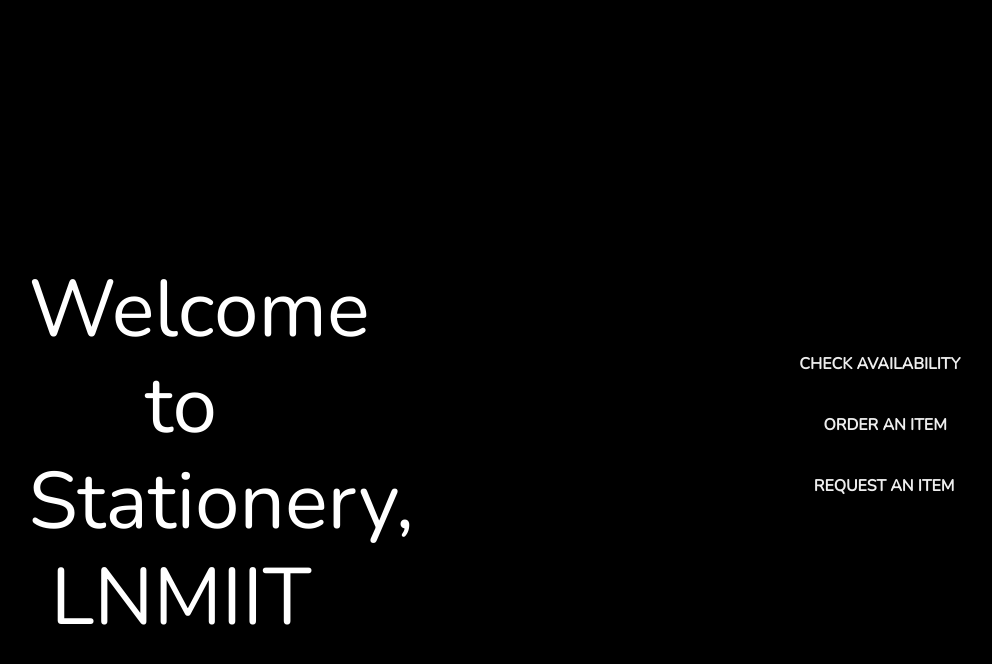
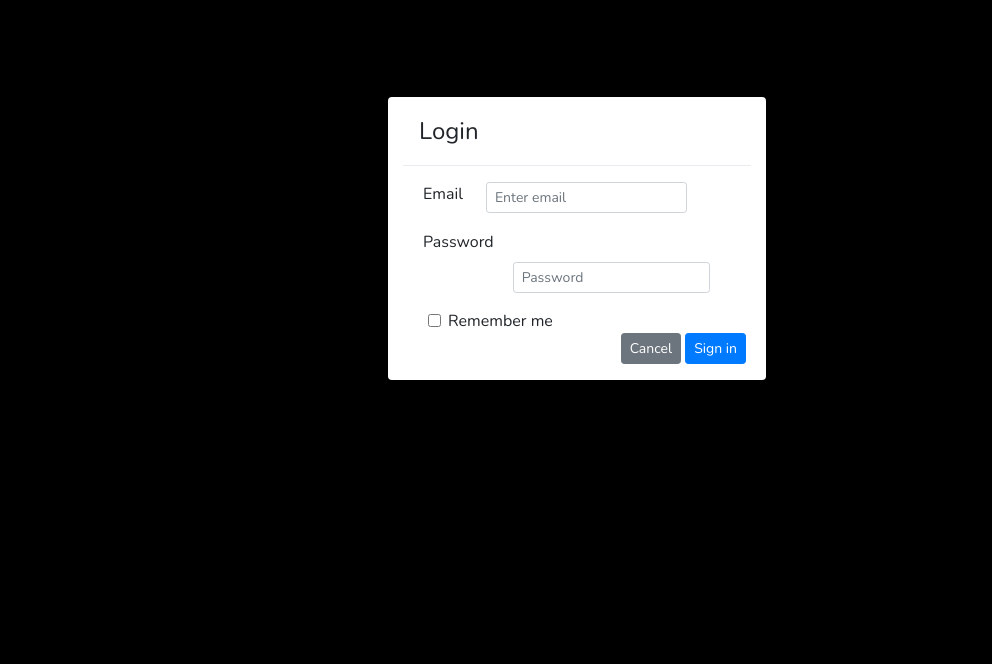
Before and after one commit to rustagishubhi/stationery, a website: page index.html in a window 1280 px wide. Shown: the whole page, without its empty margins (63-1055 px from the left). Drawn offline with nearby package versions, Linux system fonts and the light colour scheme.

Commit message:
Login Page Added

```diff
--- a/css/styles.css
+++ b/css/styles.css
@@ -1,6 +1,19 @@
 body{
 	font-family: nunito, sans-serif;
 	background-color: #000000;
+}
+
+.text-center{
+	text-align: center;
+}
+
+a{
+	color: #ffffff;
+}
+
+a:hover{
+	color: #ffffff;
+	text-decoration: none;
 }
 
 @media(min-width: 0px)
--- a/index.html
+++ b/index.html
@@ -21,24 +21,60 @@
    </head>
 
    <body>
-    <div>
-      <div class="row row-content centered">
-        <div class="col-lg-6">
-          <h1 class="heading">Welcome to Stationery, LNMIIT</h1>
+    <div class="container">
+      <div class="row row-content">
+        <br><br><br><br>
+      </div>
+      <div class="row row-content">
+        <div class="col-md-4">
+
         </div>
-        <div class="col-lg-6">
-          <ul>
-            <a href="./pages/check.html"><li class="option1">CHECK AVAILABILITY</li></a><br>
-            <a href="./pages/order.html"><li class="option2">ORDER AN ITEM</li></a><br>
-            <a href="./pages/request.html"><li class="option3">REQUEST AN ITEM</li></a><br>
-          </ul>
-        </div>
+        <div class="modal-content col-md-4">
+                <div class="modal-header">
+                    <h4 class="modal-title"> Login </h4>
+                </div>
+                <div class="modal-body">
+                    <form>
+                        <div class="row">
+                            <div class="form-group">
+                                    <label for="exampleInputEmail3" class="col-sm-3 mr-1 ml-1">Email </label>
+                                    <div style="float: right;">
+                                      <input type="email" class="form-control form-control-sm ml-1" id="exampleInputEmail3" placeholder="Enter email">
+                                    </div>
+                            </div>
+                          </div>
+                          <div class="row">
+                            <div class="form-group">
+                                <label for="exampleInputPassword3" class="col-sm-4 mr-1 ml-1">Password</label>
+                                <div style="float: right;">
+                                  <input type="password" class="form-control form-control-sm" id="exampleInputPassword3" placeholder="Password">
+                                </div>
+                            </div>
+                          </div>
+                          <div class="row">
+                            <div>
+                                <div class="form-check">
+                                  <input class="form-check-input ml-1 mr-1" type="checkbox">
+                                    <label class="form-check-label ml-4 mr-1"> Remember me
+                                    </label>
+                                </div>
+                            </div>
+                        </div>
+                        <div class="row">
+                            <button type="button" class="btn btn-secondary btn-sm ml-auto" data-dismiss="modal">Cancel</button>
+                            <button type="submit" class="btn btn-primary btn-sm ml-1 mr-1"><a href="main.html">Sign in</a></button>
+                        </div>
+                    </form>
+                </div>
+            </div>
+            <div class="col-md-4">
+
+            </div>
       </div>
     </div>
 
 	  <script src="node_modules/jquery/dist/jquery.slim.min.js"></script>
     <script src="node_modules/popper.js/dist/umd/popper.min.js"></script>
     <script src="node_modules/bootstrap/dist/js/bootstrap.min.js"></script>
-    <script src="js/scripts.js"></script>
    </body>
 </html>
```
Also changed, not shown: main.html (added, +43 -0 lines).
